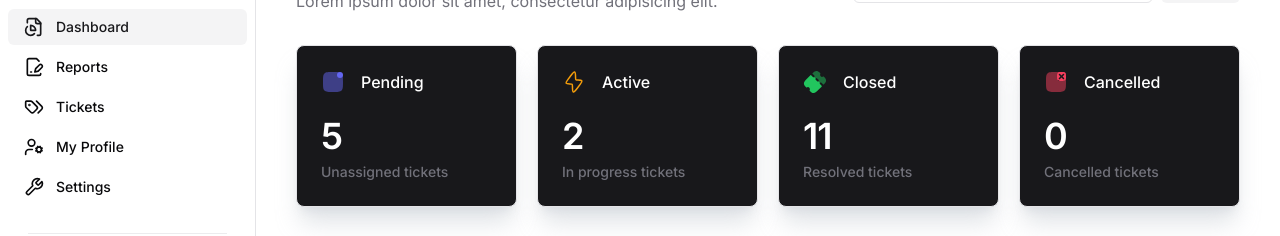
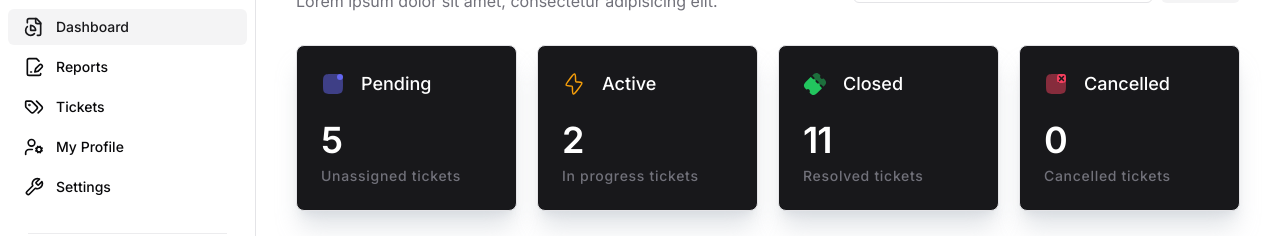
Before and after one commit to eric-sison/ssms-app, a Next.js app: page /dashboard in a window 1280 px wide. Shown: the part 135-371 px from the top of the page. Built offline with nearby package versions, Linux system fonts and the light colour scheme.

Commit message:
aesthetic modification

```diff
--- a/src/components/features/TicketStatusCard.tsx
+++ b/src/components/features/TicketStatusCard.tsx
@@ -19,11 +19,11 @@ export const TicketStatusCard: FunctionComponent<TicketStatusCardProps> = ({
       <CardHeader>
         <section className="mb-4 flex items-center gap-4">
           {icon}
-          <p className="font-medium">{title}</p>
+          <p className="font-medium text-lg">{title}</p>
         </section>
 
         <CardTitle className="text-4xl">{count}</CardTitle>
-        <CardDescription className="font-medium">{description}</CardDescription>
+        <CardDescription className="font-medium tracking-wider">{description}</CardDescription>
       </CardHeader>
     </Card>
   );
```
